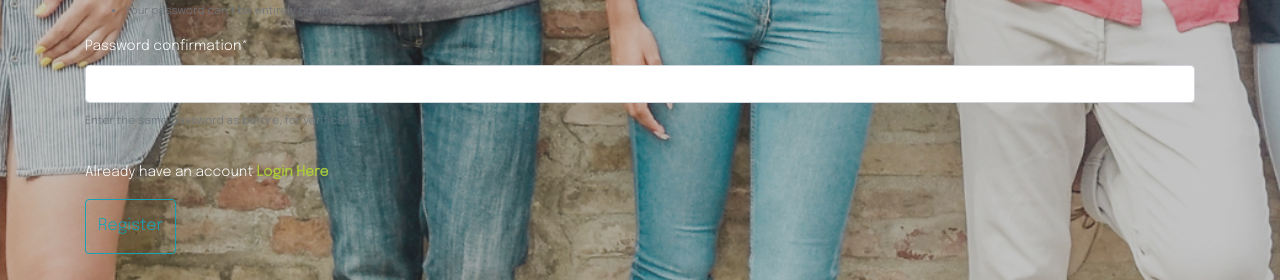
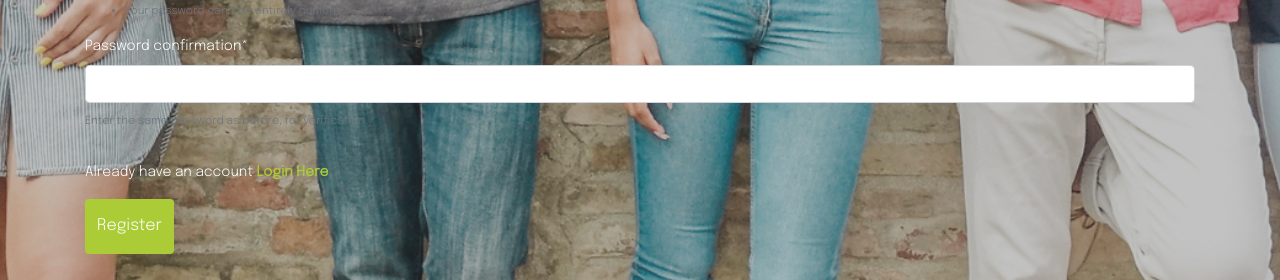
Before and after one commit to LuyandaLM/lifechoices-admin, a Django app: page /user/register/ in a window 1280 px wide. Shown: the part 1201-1481 px from the top of the page. Run offline with Django 3.2, Linux system fonts and the light colour scheme; some libraries are stand-ins or nearby versions.

Commit message:
Update register.html
btn changed from info to primary
btn-primary - color- #abcc37 border - none

```diff
--- a/templates/register.html
+++ b/templates/register.html
@@ -12,7 +12,7 @@
       Already have an account <a href="{% url 'users:login' %}">Login Here</a>
     </div>
     <div class="form-group">
-        <button class="btn btn-outline-info" type="submit">Register</button>
+        <button class="btn btn-primary" type="submit">Register</button>
     </div>
 </form>
 {% endblock %}
```
